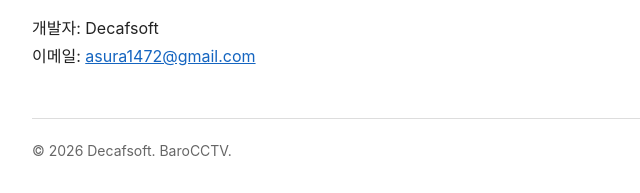
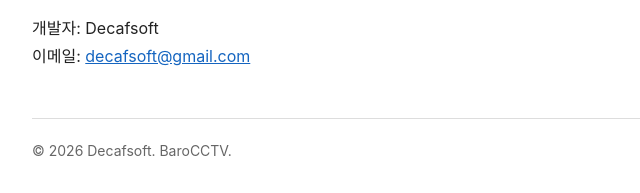
Before and after one commit to Asura1472/barocctv-privacy, a plain HTML site: page index.html in a window 1280 px wide. Shown: the part 2019-2212 px from the top of the page, 178-818 px from the left. Drawn offline with Linux system fonts and the light colour scheme.

Commit message:
Update index.html

```diff
--- a/index.html
+++ b/index.html
@@ -67,7 +67,7 @@
     <p>서비스 내용 또는 관련 법령 및 정책이 변경되는 경우 본 개인정보처리방침이 변경될 수 있습니다. 변경 사항은 이 페이지에 게시하고 최종 업데이트 날짜를 갱신합니다.</p>
 
     <h2>11. 문의</h2>
-    <p>개발자: Decafsoft<br>이메일: <a href="mailto:asura1472@gmail.com">asura1472@gmail.com</a></p>
+    <p>개발자: Decafsoft<br>이메일: <a href="mailto:decafsoft@gmail.com">decafsoft@gmail.com</a></p>
   </main>
 
   <main id="en" class="en">
@@ -117,7 +117,7 @@
     <p>This Privacy Policy may be updated when the service, applicable laws, or policies change. Changes will be posted on this page and the “Last updated” date will be revised.</p>
 
     <h2>11. Contact</h2>
-    <p>Developer: Decafsoft<br>Email: <a href="mailto:asura1472@gmail.com">decafsoft@gmail.com</a></p>
+    <p>Developer: Decafsoft<br>Email: <a href="mailto:decafsoft@gmail.com">decafsoft@gmail.com</a></p>
   </main>
 
   <footer>© 2026 Decafsoft. BaroCCTV.</footer>
```
